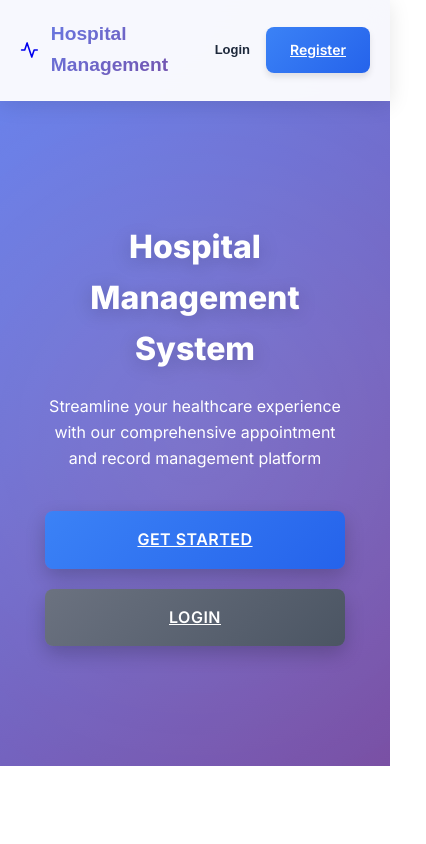
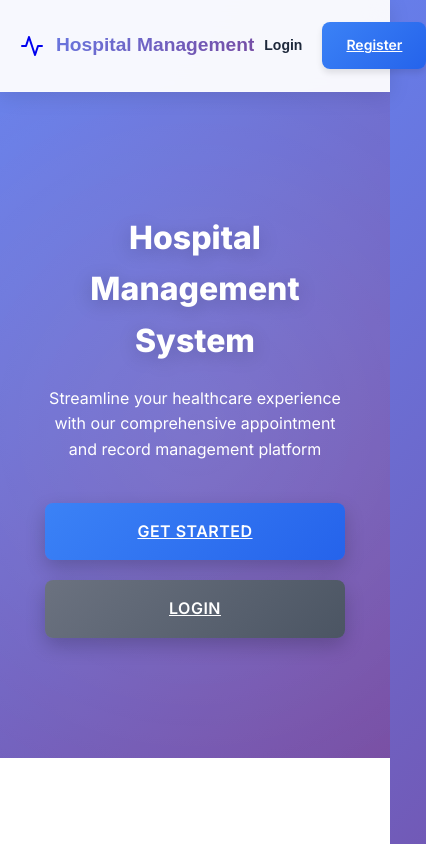
Before and after one commit to saifsanadi26/Hospital-Managemet-and-Appointment-Booking, a React (Create React App) app in the folder frontend/: page / in a window 390 px wide. Shown: the top 844 px of the page, 426 px wide, since content can reach past the window. Built offline with nearby package versions, Linux system fonts and the light colour scheme; the HTML template or start-up script is replaced by a standard one.

Commit message:
FINAL FIX: Make navbar text much bigger and keep Hospital Management in one line

```diff
--- a/frontend/src/components/Navbar.css
+++ b/frontend/src/components/Navbar.css
@@ -2,7 +2,7 @@
   background: rgba(255, 255, 255, 0.95);
   backdrop-filter: blur(20px);
   box-shadow: 0 4px 20px rgba(0, 0, 0, 0.1);
-  padding: 1.2rem 0;
+  padding: 1.4rem 0;
   position: sticky;
   top: 0;
   z-index: 100;
@@ -20,7 +20,7 @@
   display: flex;
   align-items: center;
   gap: 12px;
-  font-size: 1.4rem;
+  font-size: 1.6rem;
   font-weight: 800;
   background: linear-gradient(135deg, #667eea 0%, #764ba2 100%);
   -webkit-background-clip: text;
@@ -28,6 +28,8 @@
   background-clip: text;
   text-decoration: none;
   font-family: 'Poppins', sans-serif;
+  white-space: nowrap;
+  flex-shrink: 0;
 }
 
 .navbar-menu {
@@ -41,8 +43,8 @@
   color: #1e293b;
   text-decoration: none;
   font-weight: 600;
-  font-size: 15px;
-  padding: 8px 12px;
+  font-size: 17px;
+  padding: 10px 16px;
   border-radius: 10px;
   transition: all 0.3s ease;
   font-family: 'Poppins', sans-serif;
@@ -68,16 +70,16 @@
 .user-name {
   font-weight: 700;
   color: #1f2937;
-  font-size: 15px;
+  font-size: 17px;
   font-family: 'Poppins', sans-serif;
 }
 
 .user-role {
-  padding: 6px 12px;
+  padding: 8px 14px;
   background-color: #dbeafe;
   color: #1e40af;
   border-radius: 8px;
-  font-size: 13px;
+  font-size: 15px;
   font-weight: 600;
   text-transform: capitalize;
   font-family: 'Inter', sans-serif;
@@ -99,14 +101,41 @@
   background-color: #fee2e2;
 }
 
+@media (max-width: 1200px) {
+  .navbar-brand {
+    font-size: 1.4rem;
+  }
+
+  .nav-link {
+    font-size: 16px;
+    padding: 8px 14px;
+  }
+
+  .navbar-menu {
+    gap: 14px;
+  }
+}
+
 @media (max-width: 1024px) {
+  .navbar-brand {
+    font-size: 1.3rem;
+  }
+
   .nav-link {
-    font-size: 14px;
-    padding: 6px 10px;
+    font-size: 15px;
+    padding: 8px 12px;
   }
 
   .navbar-menu {
     gap: 12px;
+  }
+
+  .user-name {
+    font-size: 16px;
+  }
+
+  .user-role {
+    font-size: 14px;
   }
 }
 
@@ -116,20 +145,20 @@
   }
 
   .nav-link {
-    font-size: 13px;
-    padding: 6px 8px;
+    font-size: 14px;
+    padding: 6px 10px;
   }
 
   .navbar-menu {
-    gap: 8px;
+    gap: 10px;
   }
 
   .user-name {
-    font-size: 14px;
+    font-size: 15px;
   }
 
   .user-role {
-    font-size: 12px;
-    padding: 4px 8px;
+    font-size: 13px;
+    padding: 6px 10px;
   }
 }
```
